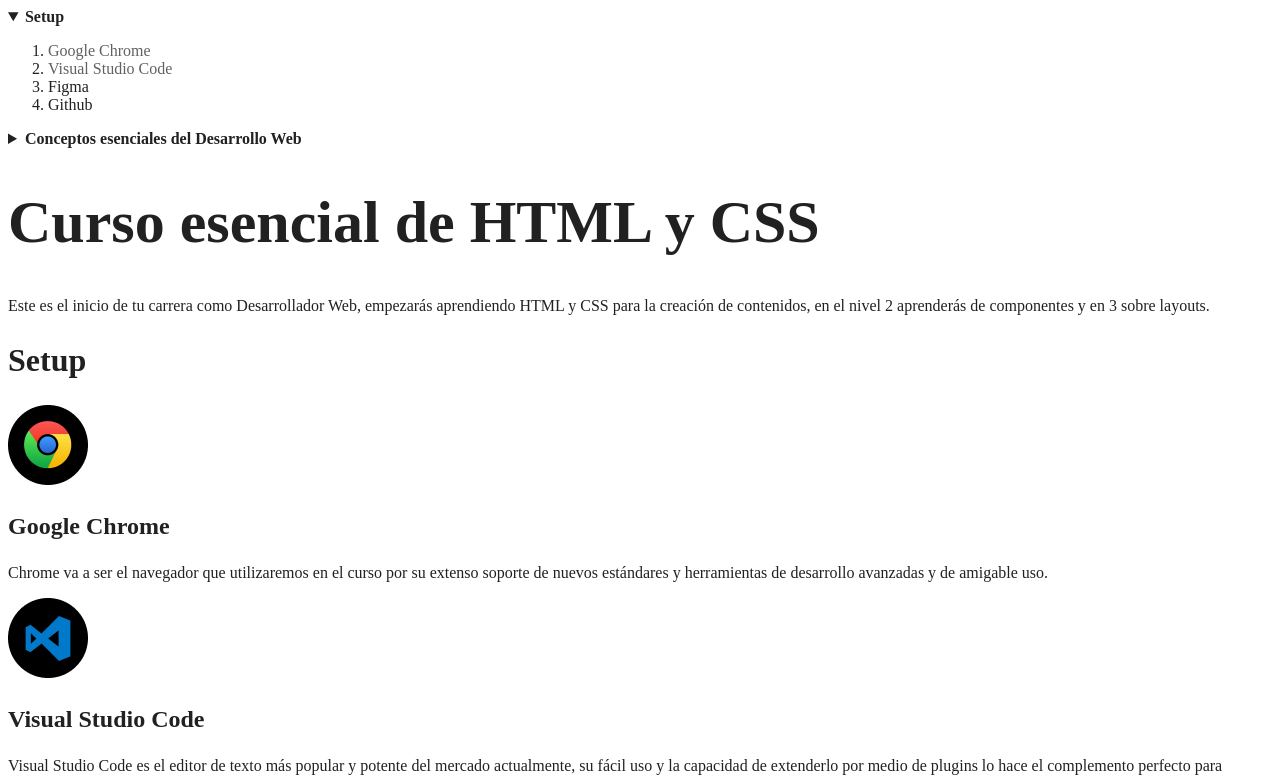
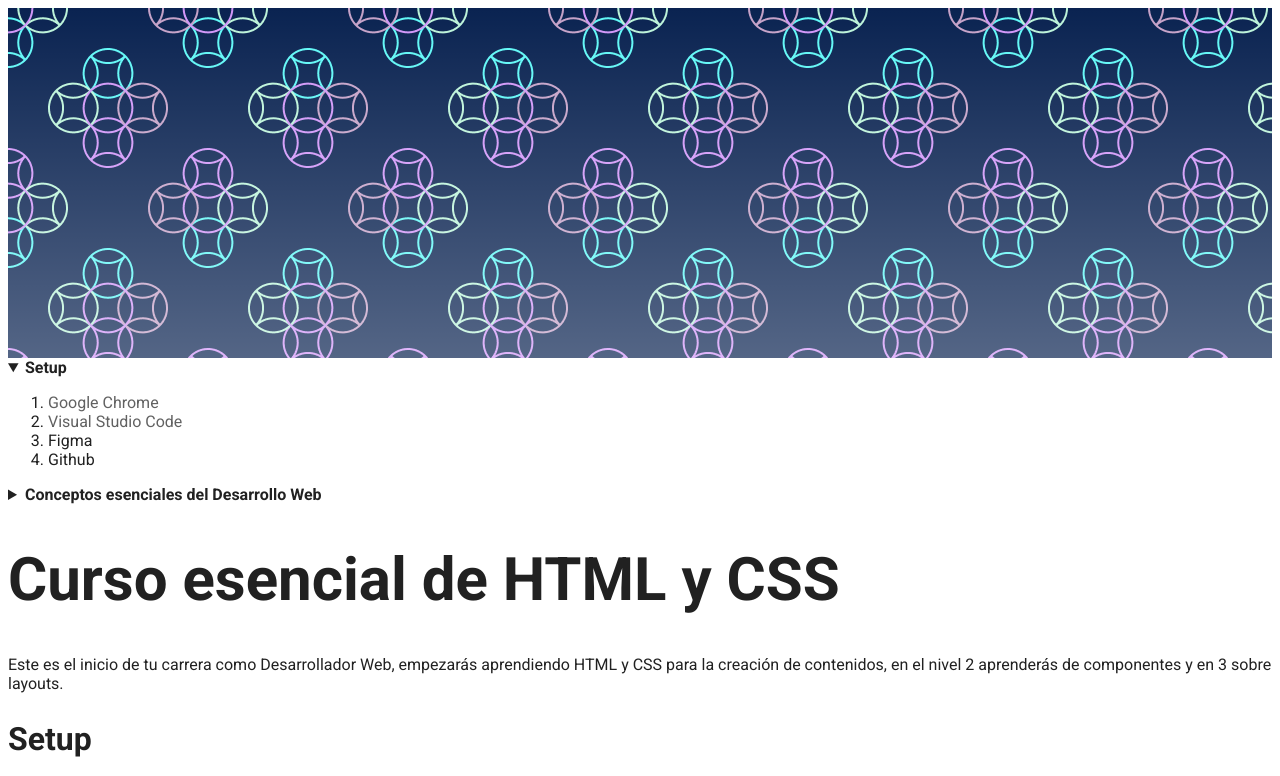
Before and after one commit to floxcristian/blog, a plain HTML site: page index.html in a window 1280 px wide. Shown: the top 776 px of the page. Drawn offline with Linux system fonts and the light colour scheme.

Commit message:
agregando patrones

```diff
--- a/css/styles.css
+++ b/css/styles.css
@@ -1,5 +1,6 @@
 body {
   color: #212121;
+  font-family: "Roboto", sans-serif;
 }
 
 html {
@@ -39,3 +40,28 @@ h2 {
 h3 {
   font-size: 24px;
 }
+
+h3::before {
+  content: "-";
+}
+h3::after {
+  content: "";
+  width: 32px;
+  height: 4px;
+  background-color: var(--gray-30);
+  display: inline-block;
+}
+
+pre {
+  background-color: #fec62e;
+}
+
+.hero {
+  height: 350px;
+  background-image: linear-gradient(
+      to top,
+      rgba(255, 255, 255, 0.3),
+      transparent
+    ),
+    url("../assets/images/patron-1.png");
+}
--- a/index.html
+++ b/index.html
@@ -5,8 +5,15 @@
     <meta name="viewport" content="width=device-width, initial-scale=1.0" />
     <title>Blog</title>
     <link rel="stylesheet" href="./css/styles.css" />
+    <link rel="preconnect" href="https://fonts.googleapis.com" />
+    <link rel="preconnect" href="https://fonts.gstatic.com" crossorigin />
+    <link
+      href="https://fonts.googleapis.com/css2?family=Roboto:ital,wght@0,400;0,700;1,400;1,700&display=swap"
+      rel="stylesheet"
+    />
   </head>
   <body>
+    <div class="hero"></div>
     <header>
       <nav>
         <details open>
@@ -103,6 +110,19 @@
       componente más básico de la web. Define el significado y la estructura del
       contenido. <code></code>
     </p>
+    <pre>
+      <!DOCTYPE html>
+<html lang="en">
+<head>
+<meta charset="UTF-8">
+<meta name="viewport" content="width=device-width, initial-scale=1.0">
+<title>Document</title>
+</head>
+<body>
+
+</body>
+</html>
+    </pre>
 
     <h3>2. Etiquetas</h3>
     <p>
```
Also changed, not shown: assets/images/patron-1.png (added).
